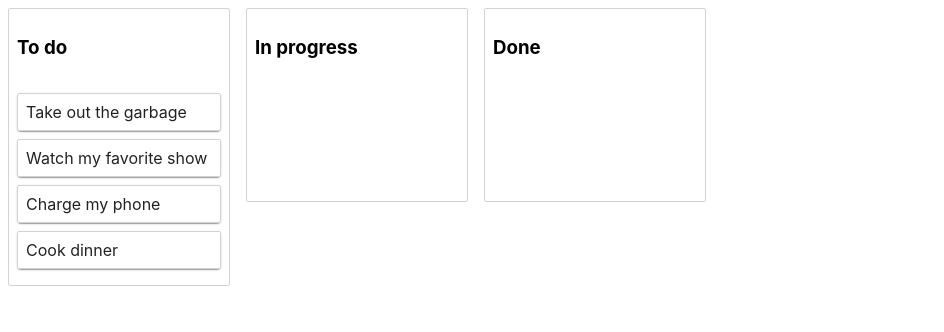
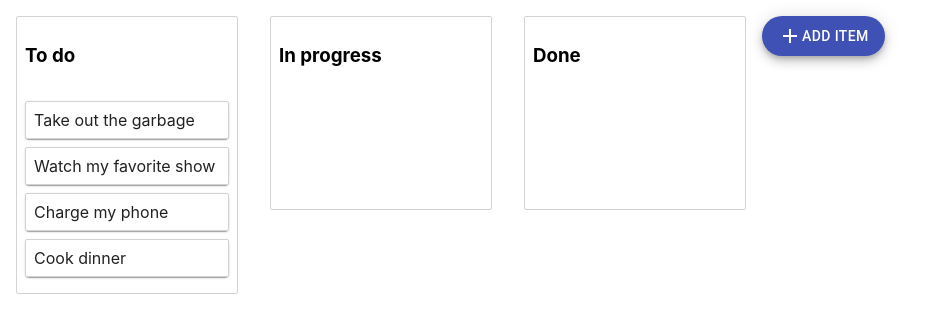
Before and after one commit to uraman2000/TaskManagement, a React (Create React App) app: page / in a window 1280 px wide. Shown: the top 332 px of the page, without its empty margins (0-944 px from the left). Built offline with nearby package versions, Linux system fonts and the light colour scheme.

Commit message:
fix the item click problem

```diff
--- a/src/App.tsx
+++ b/src/App.tsx
@@ -3,6 +3,8 @@ import Column from "./components/Column";
 import { DragDropContext } from "react-beautiful-dnd";
 import styled from "styled-components";
 import TaskModal from "./components/TaskModal";
+import { Button, Box, Fab } from "@material-ui/core";
+import AddIcon from "@material-ui/icons/Add";
 
 const initData: IAppProps = {
   tasks: {
@@ -14,6 +16,7 @@ const initData: IAppProps = {
   columns: {
     "column-1": {
       id: "column-1",
+
       title: "To do",
       taskIds: ["task-1", "task-2", "task-3", "task-4"]
     },
@@ -32,9 +35,6 @@ const initData: IAppProps = {
   columnOrder: ["column-1", "column-2", "column-3"]
 };
 
-const Container = styled.div`
-  display: flex;
-`;
 class App extends Component {
   state = initData;
 
@@ -104,19 +104,31 @@ class App extends Component {
     return this.state.columnOrder.map((columnId: any) => {
       const column = this.state.columns[columnId];
       const tasks = column.taskIds.map((taskId: any) => this.state.tasks[taskId]);
-      return <Column key={column.id} column={column} task={tasks} />;
+      return (
+        <Box p={1}>
+          <Column key={column.id} column={column} task={tasks} />
+        </Box>
+      );
     });
   }
-
+  //9 am thurs 11fr
   render() {
     // const classes = this.props.classes;
 
     return (
       <div>
-        <DragDropContext onDragEnd={this.onDragEnd}>
-          <Container>{this.getData()}</Container>
+        <DragDropContext onDragEnd={this.onDragEnd.bind(this)}>
+          {/* <Box display="flex" justifyContent="flex-start"> */}
+          <Box display="flex" alignItems="flex-start">
+            {this.getData()}
+            <Box mt={2}>
+              <Fab variant="extended" size="medium" color="primary" aria-label="add">
+                <AddIcon />
+                add item
+              </Fab>
+            </Box>
+          </Box>
         </DragDropContext>
-
 
         {/* <AppDrawer /> */}
         {/* <AppBar /> */}
--- a/src/components/Column.tsx
+++ b/src/components/Column.tsx
@@ -3,13 +3,13 @@ import Task from "./Task";
 import { Droppable } from "react-beautiful-dnd";
 import styled from "styled-components";
 import TaskModal from "./TaskModal";
+import { Button } from "@material-ui/core";
 
 const Container = styled.div`
   margin: 8px;
   border: 1px solid lightgrey;
   border-radius: 2px;
   width: 220px;
-
   display: flex;
   flex-direction: column;
 `;
@@ -32,6 +32,7 @@ export default class Column extends Component<IColumnProps, IColumnState> {
     };
     this.taskList = this.taskList.bind(this);
     this.taskClickHandler = this.taskClickHandler.bind(this);
+    this.taskCloseHandler = this.taskCloseHandler.bind(this);
   }
 
   taskClickHandler(e: any) {
@@ -39,14 +40,15 @@ export default class Column extends Component<IColumnProps, IColumnState> {
     this.setState({ open: true });
   }
 
+  taskCloseHandler(e: any) {
+    this.setState({ open: false });
+  }
   taskList() {
     return this.props.task.map((item: any, index: any) => {
       return <Task onClick={this.taskClickHandler} key={item.id} task={item} index={index} />;
     });
   }
-  //ano ang juice ang may black eye
-  //zesto
-  //kc nasa pak
+
   render() {
     return (
       <div>
@@ -65,7 +67,8 @@ export default class Column extends Component<IColumnProps, IColumnState> {
             )}
           </Droppable>
         </Container>
-        <TaskModal open={this.state.open} />
+
+        <TaskModal open={this.state.open} taskCloseHandler={this.taskCloseHandler} />
       </div>
     );
   }
--- a/src/components/TaskModal.tsx
+++ b/src/components/TaskModal.tsx
@@ -27,6 +27,7 @@ export default class TaskModal extends Component<ITaskModalProps, ITaskModalStat
 
   handleClose() {
     this.setState({ open: false });
+    this.props.taskCloseHandler(this.state.open);
   }
 
   componentWillReceiveProps(nextProps: ITaskModalProps) {
@@ -64,6 +65,7 @@ export default class TaskModal extends Component<ITaskModalProps, ITaskModalStat
 
 interface ITaskModalProps {
   open: any;
+  taskCloseHandler: any;
 }
 
 interface ITaskModalState {
```
